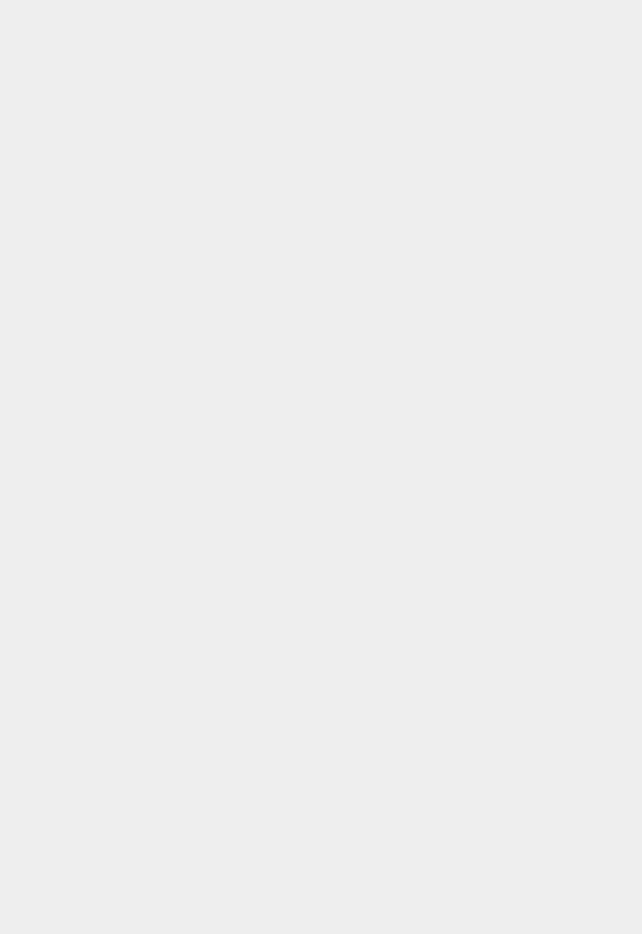
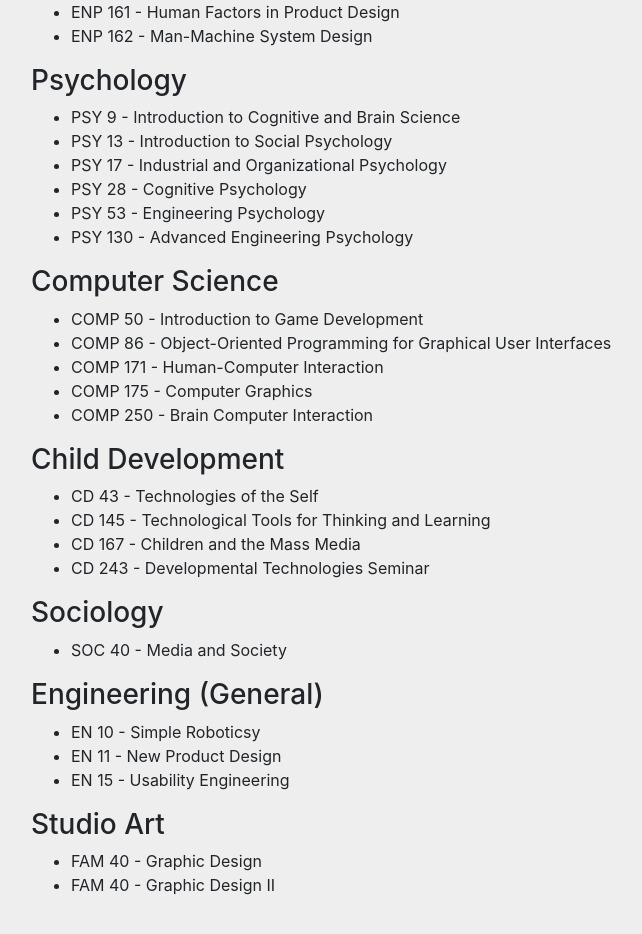
Before and after one commit to ethanharvey98/ethanharvey98.github.io, an Angular app: page /hci_at_tufts in a window 1280 px wide. Shown: the part 526-1460 px from the top of the page, without its empty margins (54-696 px from the left). Before the commit the page ends 800 px from the top, so only its background shows below. Built offline with nearby package versions, Linux system fonts and the light colour scheme.

Commit message:
Added content

```diff
--- a/src/app/admissions/admissions.component.html
+++ b/src/app/admissions/admissions.component.html
@@ -1 +1,5 @@
 <h1>Admissions</h1>
+<h3>Undergraduate Admissions</h3>
+<p>At Tufts, the admission to undergraduate programs is handled by the Office of <a href="https://admissions.tufts.edu/" target="_blank">Undergraduate Admissions</a>. Please visit their website for information about applying to the undergraduate colleges at Tufts. For information about the majors and minors at Tufts, and for general information about Tufts policies and academic requirements, see the <a href="https://students.tufts.edu/registrar/bulletin" target="_blank">Tufts Bulletin</a>. Course listings, by department, are available from the <a href="https://webcenter.studentservices.tufts.edu/courses/main.asp" target="_blank">Tufts Course Listings</a> website.</p>
+<h3>Graduate Admissions</h3>
+<p>Graduate admissions is handled by the Office of <a href="https://asegrad.tufts.edu/" target="_blank">Graduate Admissions</a>. Information about the graduate programs offered by the Tufts Computer Science department is available from the <a href="http://www.cs.tufts.edu/admissions/graduate" target="_blank">Computer Science Department</a> website. Additionally, some admissions information is also available from the <a href="http://www.cs.tufts.edu/admissions/" target="_blank">Computer Science Department</a>.</p>
--- a/src/app/app.component.html
+++ b/src/app/app.component.html
@@ -10,6 +10,12 @@
   }
   .nav-item {
     padding: 6px 12px;
+  }
+  .welcome-message {
+    padding: 24px 0 12px 0;
+  }
+  .footer {
+    height: 100px;
   }
 </style>
 
@@ -52,5 +58,10 @@
 <div class="container"><router-outlet></router-outlet></div>
 
 <div class="container" *ngIf="isHomePage()">
-  <h1>Home</h1>
+  <h6 class="welcome-message">Welcome to the homepage of the Human-Computer Interaction Research Group at Tufts University!</h6>
+  <p>The Tufts HCI Lab is directed by <a href="https://www.cs.tufts.edu/~jacob/" target="_blank">Professor Rob Jacob</a> at <a href="https://www.tufts.edu/" target="_blank">Tufts University</a>. Our research covers new interaction modes and techniques and user interface software; our current work focuses on implicit brain-computer interfaces. Lab members include Ph.D. and Master students, undergraduate researchers, post-docs and visiting scholars.</p>
+  <p>We are actively looking for motivated students to join our lab. If you are interested in human-computer interaction research, please email us your CV.</p>
+  <h1>Recent Highlights</h1>
 </div>
+
+<div class="footer"></div>
--- a/src/app/app.component.ts
+++ b/src/app/app.component.ts
@@ -6,8 +6,6 @@ import { Component } from '@angular/core';
   styleUrls: ['./app.component.css'],
 })
 export class AppComponent {
-  title = 'myApp';
-
   isHomePage(): boolean {
     return (window.location.href === "http://localhost:4200/" ||
     window.location.href === "https://ethanharvey98.github.io/");
--- a/src/app/hci-at-tufts/hci-at-tufts.component.html
+++ b/src/app/hci-at-tufts/hci-at-tufts.component.html
@@ -1 +1,58 @@
 <h1>HCI at Tufts</h1>
+
+<h3>Engineering Psychology</h3>
+<ul>
+    <div *ngFor="let course of courses">
+        <div *ngIf="course.department == 'Engineering Psychology'">
+            <li>{{ course.code }} - {{ course.title }}</li>
+        </div>
+    </div>
+</ul>
+<h3>Psychology</h3>
+<ul>
+    <div *ngFor="let course of courses">
+        <div *ngIf="course.department == 'Psychology'">
+            <li>{{ course.code }} - {{ course.title }}</li>
+        </div>
+    </div>
+</ul>
+<h3>Computer Science</h3>
+<ul>
+    <div *ngFor="let course of courses">
+        <div *ngIf="course.department == 'Computer Science'">
+            <li>{{ course.code }} - {{ course.title }}</li>
+        </div>
+    </div>
+</ul>
+<h3>Child Development</h3>
+<ul>
+    <div *ngFor="let course of courses">
+        <div *ngIf="course.department == 'Child Development'">
+            <li>{{ course.code }} - {{ course.title }}</li>
+        </div>
+    </div>
+</ul>
+<h3>Sociology</h3>
+<ul>
+    <div *ngFor="let course of courses">
+        <div *ngIf="course.department == 'Sociology'">
+            <li>{{ course.code }} - {{ course.title }}</li>
+        </div>
+    </div>
+</ul>
+<h3>Engineering (General)</h3>
+<ul>
+    <div *ngFor="let course of courses">
+        <div *ngIf="course.department == 'Engineering (General)'">
+            <li>{{ course.code }} - {{ course.title }}</li>
+        </div>
+    </div>
+</ul>
+<h3>Studio Art</h3>
+<ul>
+    <div *ngFor="let course of courses">
+        <div *ngIf="course.department == 'Studio Art'">
+            <li>{{ course.code }} - {{ course.title }}</li>
+        </div>
+    </div>
+</ul>
--- a/src/app/hci-at-tufts/hci-at-tufts.component.ts
+++ b/src/app/hci-at-tufts/hci-at-tufts.component.ts
@@ -1,4 +1,11 @@
 import { Component, OnInit } from '@angular/core';
+import CoursesJSON from '../../assets/courses.json';
+
+interface Course {
+  department: String;
+  code: String;
+  title: String;
+}
 
 @Component({
   selector: 'app-hci-at-tufts',
@@ -7,6 +14,8 @@ import { Component, OnInit } from '@angular/core';
 })
 export class HciAtTuftsComponent implements OnInit {
 
+  courses: Course[] = CoursesJSON;
+
   constructor() { }
 
   ngOnInit(): void {
--- a/src/app/publications/publications.component.ts
+++ b/src/app/publications/publications.component.ts
@@ -15,7 +15,7 @@ interface Publication {
 export class PublicationsComponent implements OnInit {
 
   publications: Publication[] = PublicationsJSON;
-  years = new Set(this.publications.map(function(publication) {return publication.year;}));
+  years = new Set(this.publications.map(function(publication) {return publication.year;}).sort().reverse());
 
   constructor() { }
 
--- /dev/null
+++ b/src/assets/courses.json
@@ -0,0 +1,132 @@
+[
+    {
+        "department": "Engineering Psychology",
+        "code": "ENP 61",
+        "title": "Introduction to Human Factors and Ergonomics"
+    },
+    {
+        "department": "Engineering Psychology",
+        "code": "ENP 105",
+        "title": "Assistive Technology"
+    },
+    {
+        "department": "Engineering Psychology",
+        "code": "ENP 120",
+        "title": "Project Study In Human Systems"
+    },
+    {
+        "department": "Engineering Psychology",
+        "code": "ENP 161",
+        "title": "Human Factors in Product Design"
+    },
+    {
+        "department": "Engineering Psychology",
+        "code": "ENP 162",
+        "title": "Man-Machine System Design"
+    },
+    {
+        "department": "Psychology",
+        "code": "PSY 9",
+        "title": "Introduction to Cognitive and Brain Science"
+    },
+    {
+        "department": "Psychology",
+        "code": "PSY 13",
+        "title": "Introduction to Social Psychology"
+    },
+    {
+        "department": "Psychology",
+        "code": "PSY 17",
+        "title": "Industrial and Organizational Psychology"
+    },
+    {
+        "department": "Psychology",
+        "code": "PSY 28",
+        "title": "Cognitive Psychology"
+    },
+    {
+        "department": "Psychology",
+        "code": "PSY 53",
+        "title": "Engineering Psychology"
+    },
+    {
+        "department": "Psychology",
+        "code": "PSY 130",
+        "title": "Advanced Engineering Psychology"
+    },
+    {
+        "department": "Computer Science",
+        "code": "COMP 50",
+        "title": "Introduction to Game Development"
+    },
+    {
+        "department": "Computer Science",
+        "code": "COMP 86",
+        "title": "Object-Oriented Programming for Graphical User Interfaces"
+    },
+    {
+        "department": "Computer Science",
+        "code": "COMP 171",
+        "title": "Human-Computer Interaction"
+    },
+    {
+        "department": "Computer Science",
+        "code": "COMP 175",
+        "title": "Computer Graphics"
+    },
+    {
+        "department": "Computer Science",
+        "code": "COMP 250",
+        "title": "Brain Computer Interaction"
+    },
+    {
+        "department": "Child Development",
+        "code": "CD 43",
+        "title": "Technologies of the Self"
+    },
+    {
+        "department": "Child Development",
+        "code": "CD 145",
+        "title": "Technological Tools for Thinking and Learning"
+    },
+    {
+        "department": "Child Development",
+        "code": "CD 167",
+        "title": "Children and the Mass Media"
+    },
+    {
+        "department": "Child Development",
+        "code": "CD 243",
+        "title": "Developmental Technologies Seminar"
+    },
+    {
+        "department": "Sociology",
+        "code": "SOC 40",
+        "title": "Media and Society"
+    },
+    {
+        "department": "Engineering (General)",
+        "code": "EN 10",
+        "title": "Simple Roboticsy"
+    },
+    {
+        "department": "Engineering (General)",
+        "code": "EN 11",
+        "title": "New Product Design"
+    },
+    {
+        "department": "Engineering (General)",
+        "code": "EN 15",
+        "title": "Usability Engineering"
+    },
+    {
+        "department": "Studio Art",
+        "code": "FAM 40",
+        "title": "Graphic Design"
+    },
+    {
+        "department": "Studio Art",
+        "code": "FAM 40",
+        "title": "Graphic Design II"
+    }
+]
--- a/src/index.html
+++ b/src/index.html
@@ -2,7 +2,7 @@
 <html lang="en">
 <head>
   <meta charset="utf-8">
-  <title>MyApp</title>
+  <title>Tufts HCI Lab</title>
   <base href="/">
   <meta name="viewport" content="width=device-width, initial-scale=1">
   <link rel="icon" type="image/x-icon" href="favicon.ico">
```
Also changed, not shown: src/assets/fNIRS.png (added), src/assets/three_phases.png (added), 7 other files (tests, documents, lock files or other folders).
